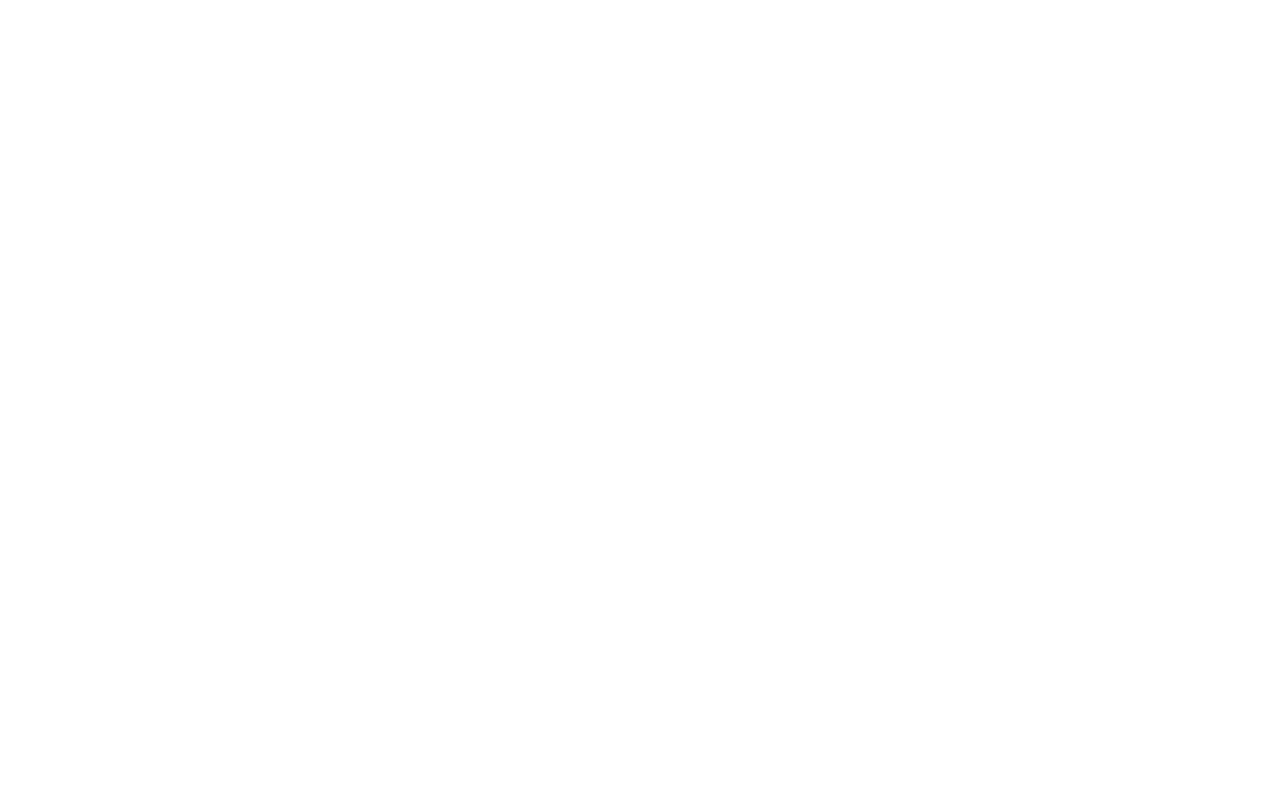
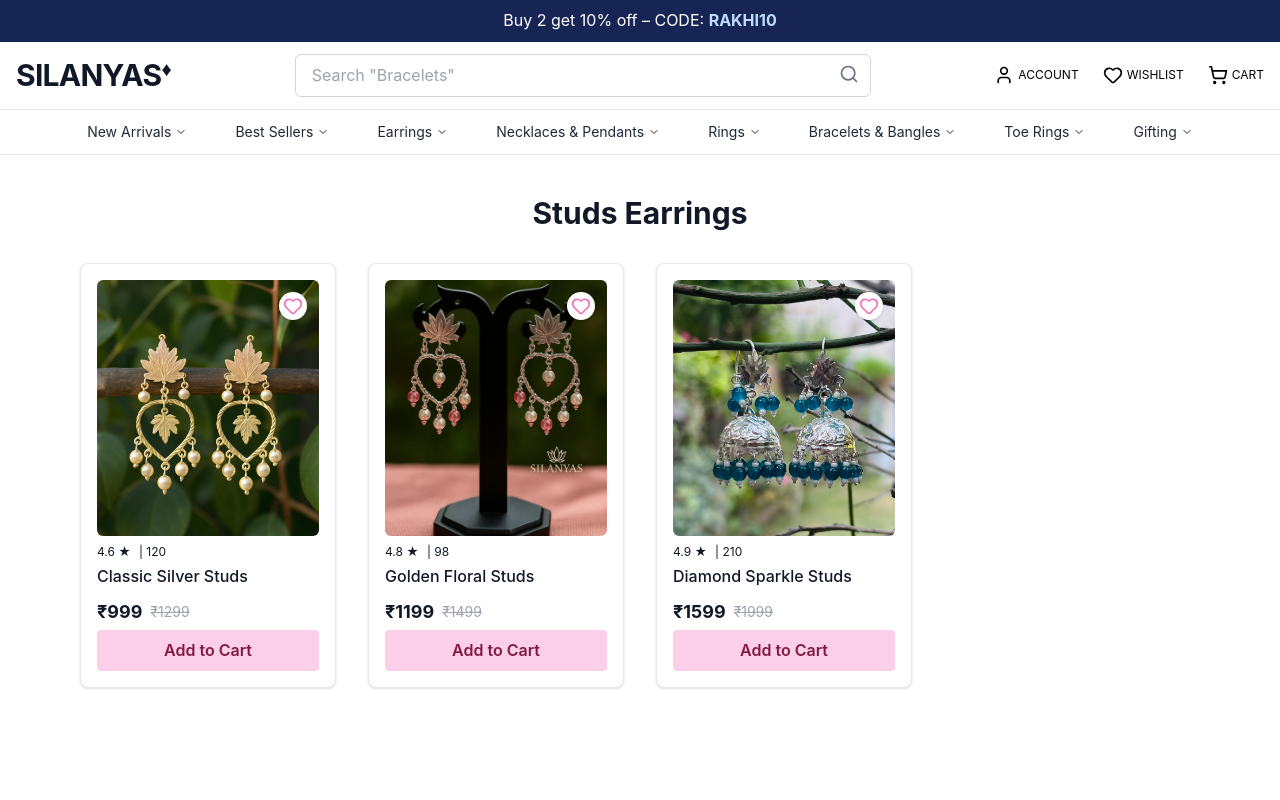
Before and after one commit to gargprachi343/silanyas, a Next.js app: page /earrings/studs in a window 1280 px wide. Before the commit this address had no page. Shown: the top 800 px of the page. Built offline with nearby package versions, Linux system fonts and the light colour scheme.

Commit message:
updated the stud page

```diff
--- /dev/null
+++ b/app/earrings/studs/page.tsx
@@ -0,0 +1,29 @@
+"use client";
+import { studs, StudProduct } from '@/data/studdata';
+import EarringProductCard from '@/components/EarringProductCard';
+
+export default function StudsEarringsPage() {
+    return (
+        <div className="max-w-6xl mx-auto py-10 px-4">
+            <h1 className="text-3xl font-bold mb-8 text-center">Studs Earrings</h1>
+            <div className="grid grid-cols-1 sm:grid-cols-2 md:grid-cols-3 lg:grid-cols-4 gap-8">
+                {studs.length > 0 ? (
+                    studs.map((product: StudProduct) => (
+                        <EarringProductCard
+                            key={product.id}
+                            id={product.id}
+                            name={product.name}
+                            imageUrl={product.imageUrl}
+                            price={product.price}
+                            oldPrice={product.oldPrice}
+                            rating={product.rating}
+                            reviews={product.reviews}
+                        />
+                    ))
+                ) : (
+                    <div className="col-span-full text-center text-gray-500">No studs earrings found.</div>
+                )}
+            </div>
+        </div>
+    );
+}
--- a/components/Navbar.tsx
+++ b/components/Navbar.tsx
@@ -8,6 +8,7 @@
 const Navbar = () => {
   const { cart, wishlist } = useCart();
   const [openMenu, setOpenMenu] = useState<string | null>(null);
+  const [closeTimeout, setCloseTimeout] = useState<NodeJS.Timeout | null>(null);
 
   const menuItems = {
     "New Arrivals": ["Earrings", "Pendants", "Rings"],
@@ -76,8 +77,10 @@
             <div
               key={category}
               className="relative group"
-              onMouseEnter={() => setOpenMenu(category)}
-              onMouseLeave={() => setOpenMenu(null)}
+              onMouseEnter={() => {
+                if (closeTimeout) clearTimeout(closeTimeout);
+                setOpenMenu(category);
+              }}
             >
               {/* Category Link */}
               <Link
@@ -91,12 +94,25 @@
 
               {/* Dropdown */}
               {isOpen && (
-                <div className="absolute left-0 mt-2 bg-white border shadow-lg rounded-md p-2 w-48 z-50">
+                <div
+                  className="absolute left-0 mt-2 bg-white border shadow-lg rounded-md p-2 w-48 z-50"
+                  onMouseLeave={() => {
+                    const timeout = setTimeout(() => setOpenMenu(null), 120);
+                    setCloseTimeout(timeout);
+                  }}
+                  onMouseEnter={() => {
+                    if (closeTimeout) clearTimeout(closeTimeout);
+                  }}
+                >
                   {menuItems[category as keyof typeof menuItems].map((item) => {
-                    const link =
-                      item.toLowerCase() === "earrings"
-                        ? "/earrings"
-                        : `/${item.toLowerCase().replace(/\s+/g, "-")}`;
+                    let link;
+                    if (category === "Earrings" && item.toLowerCase() === "studs") {
+                      link = "/earrings/studs";
+                    } else if (item.toLowerCase() === "earrings") {
+                      link = "/earrings";
+                    } else {
+                      link = `/${item.toLowerCase().replace(/\s+/g, "-")}`;
+                    }
                     return (
                       <Link
                         key={item}
--- /dev/null
+++ b/data/studdata.ts
@@ -0,0 +1,39 @@
+export interface StudProduct {
+    id: string;
+    name: string;
+    imageUrl: string;
+    price: number;
+    oldPrice?: number;
+    rating?: number;
+    reviews?: number;
+}
+
+export const studs: StudProduct[] = [
+    {
+        id: "stud-1",
+        name: "Classic Silver Studs",
+        imageUrl: "/assets/earrings1.jpg",
+        price: 999,
+        oldPrice: 1299,
+        rating: 4.6,
+        reviews: 120,
+    },
+    {
+        id: "stud-2",
+        name: "Golden Floral Studs",
+        imageUrl: "/assets/earrings2.jpg",
+        price: 1199,
+        oldPrice: 1499,
+        rating: 4.8,
+        reviews: 98,
+    },
+    {
+        id: "stud-3",
+        name: "Diamond Sparkle Studs",
+        imageUrl: "/assets/earrings3.jpg",
+        price: 1599,
+        oldPrice: 1999,
+        rating: 4.9,
+        reviews: 210,
+    },
+]
```
